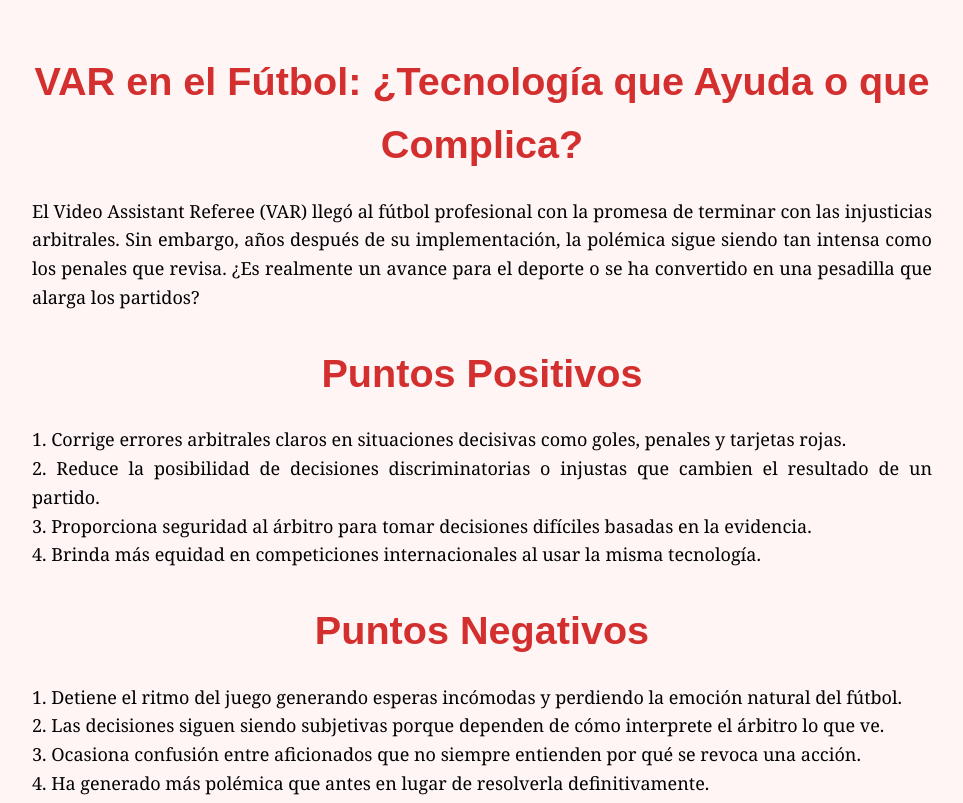
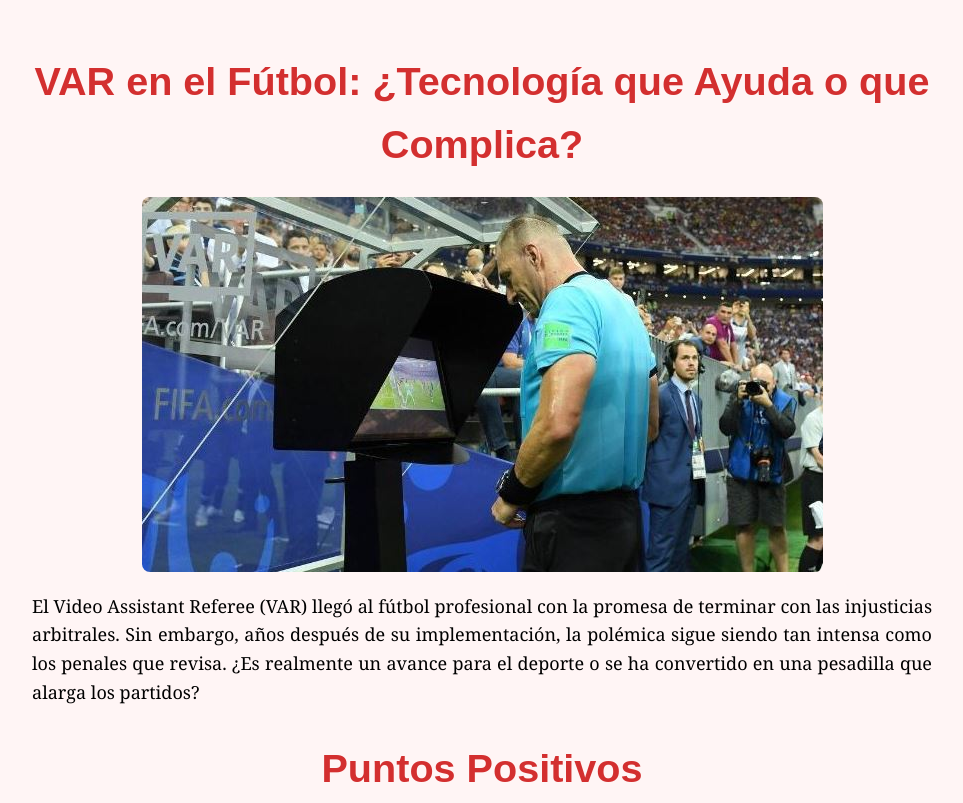
Before and after one commit to malfattiaugusto-blip/malfattiaugustoblogscss.github.io, a plain HTML site: page blog/post2CSS.html in a window 1280 px wide. Shown: the top 803 px of the page, without its empty margins (158-1121 px from the left). Drawn offline with Linux system fonts and the light colour scheme.

Commit message:
Add centered image to blog post about VAR in football

```diff
--- a/blog/post2CSS.html
+++ b/blog/post2CSS.html
@@ -78,6 +78,9 @@
 <body>
     <h1>VAR en el Fútbol: ¿Tecnología que Ayuda o que Complica?</h1>
 
+    <!-- Imagen centrada -->
+    <img src="../img/futbol2.jpg" alt="Tecnología VAR en fútbol" class="post-img">
+
     <p>El Video Assistant Referee (VAR) llegó al fútbol profesional con la promesa de terminar con las
       injusticias arbitrales. Sin embargo, años después de su implementación, la polémica sigue siendo
       tan intensa como los penales que revisa. ¿Es realmente un avance para el deporte o se ha convertido
```
